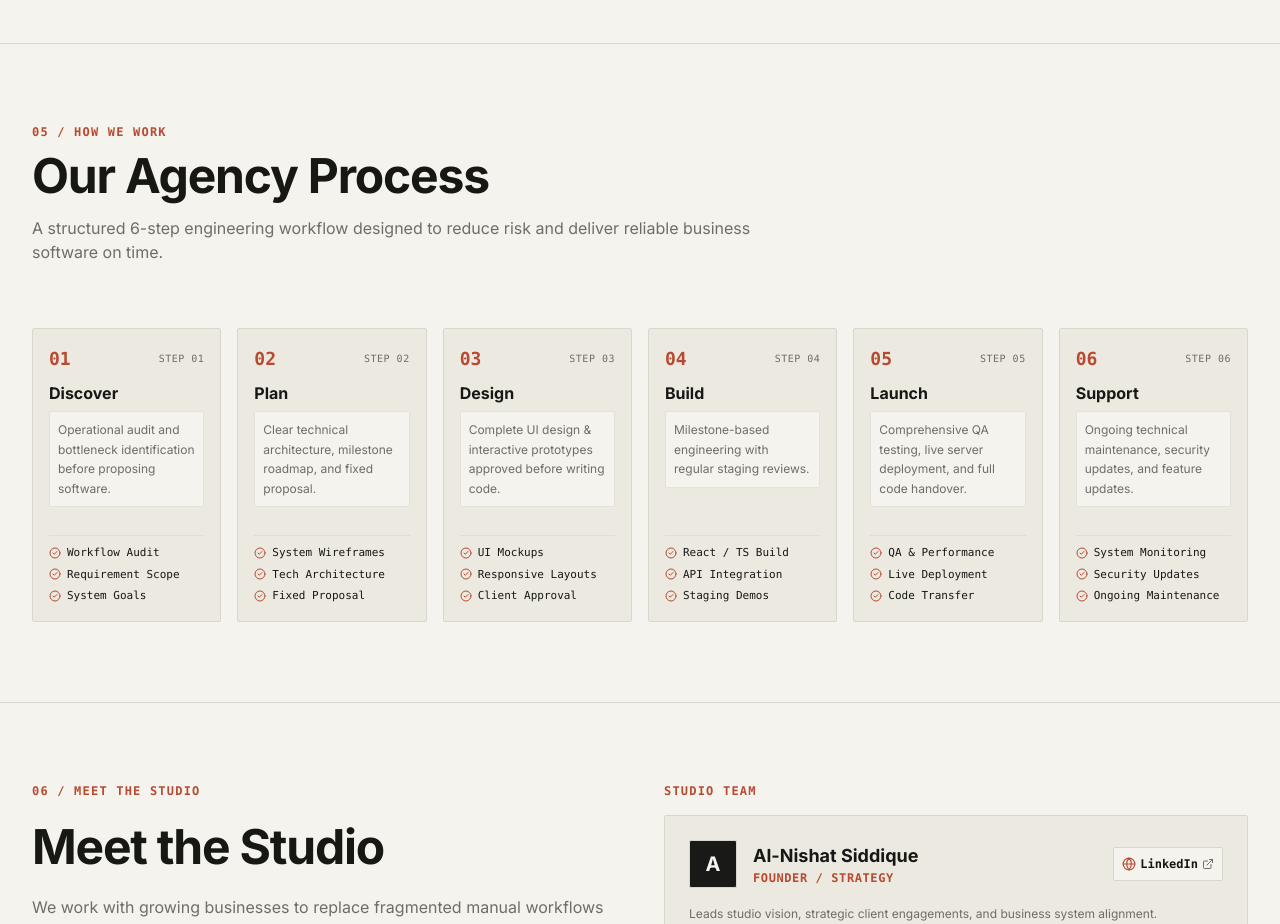
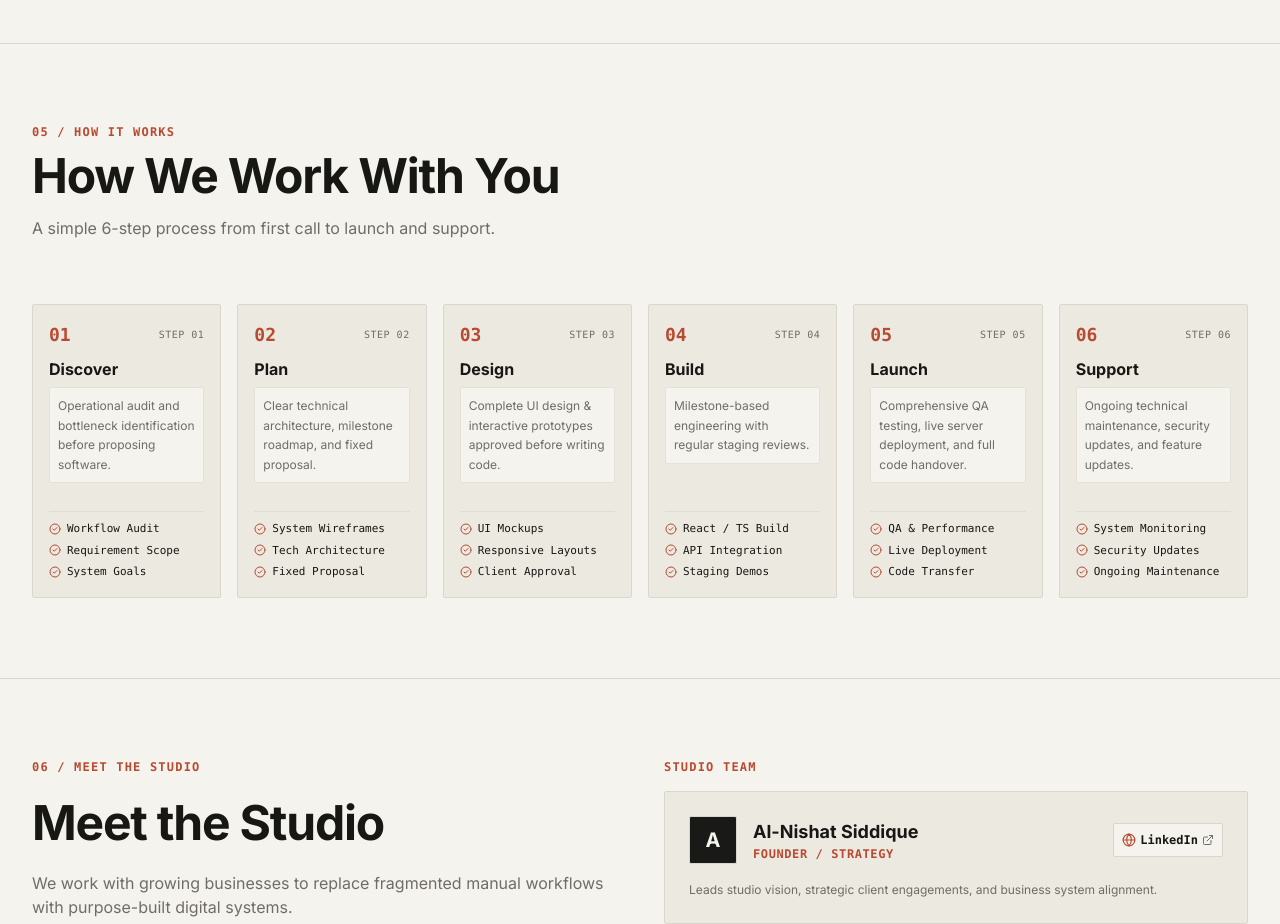
Before and after one commit to IsacSmile/thrine-uk, a React (Vite) app: page / in a window 1280 px wide. Shown: the part 8480-9404 px from the top of the page. Built offline with nearby package versions, Linux system fonts and the light colour scheme; no server answers.

Commit message:
copy: update Process section label, title, and description

```diff
--- a/src/components/sections/Process.tsx
+++ b/src/components/sections/Process.tsx
@@ -47,9 +47,9 @@ export const Process: React.FC = () => {
     <section id="process" className="py-20 bg-paper border-b border-studio-border font-sans">
       <Container>
         <SectionHeading
-          eyebrow="05 / HOW WE WORK"
-          title="Our Agency Process"
-          subtitle="A structured 6-step engineering workflow designed to reduce risk and deliver reliable business software on time."
+          eyebrow="05 / HOW IT WORKS"
+          title="How We Work With You"
+          subtitle="A simple 6-step process from first call to launch and support."
         />
 
         <div className="grid grid-cols-1 sm:grid-cols-2 lg:grid-cols-6 gap-4">
```
